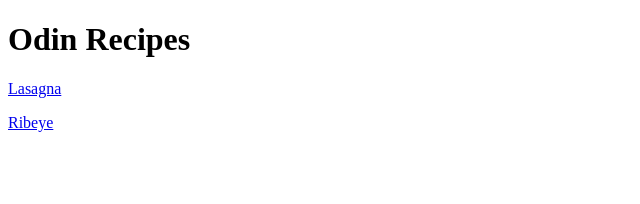
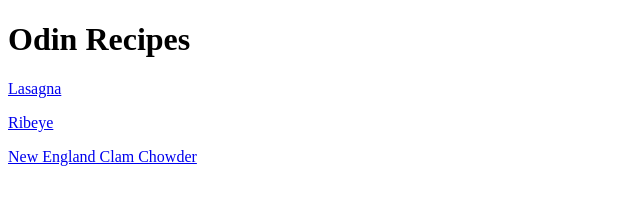
Before and after one commit to gusGuster3/odin-recipes, a plain HTML site: page index.html in a window 1280 px wide. Shown: the whole page, without its empty margins (0-640 px from the left). Drawn offline with Linux system fonts and the light colour scheme.

Commit message:
Chowder page added

```diff
--- a/index.html
+++ b/index.html
@@ -10,5 +10,6 @@
     <h1>Odin Recipes</h1>
     <a href="recipes/lasagna.html">Lasagna</a>
     <p><a href="recipes/ribeye.html">Ribeye</a></p>
+    <p><a href="recipes/chowder.html">New England Clam Chowder</a></p>
 </body>
 </html>
```
